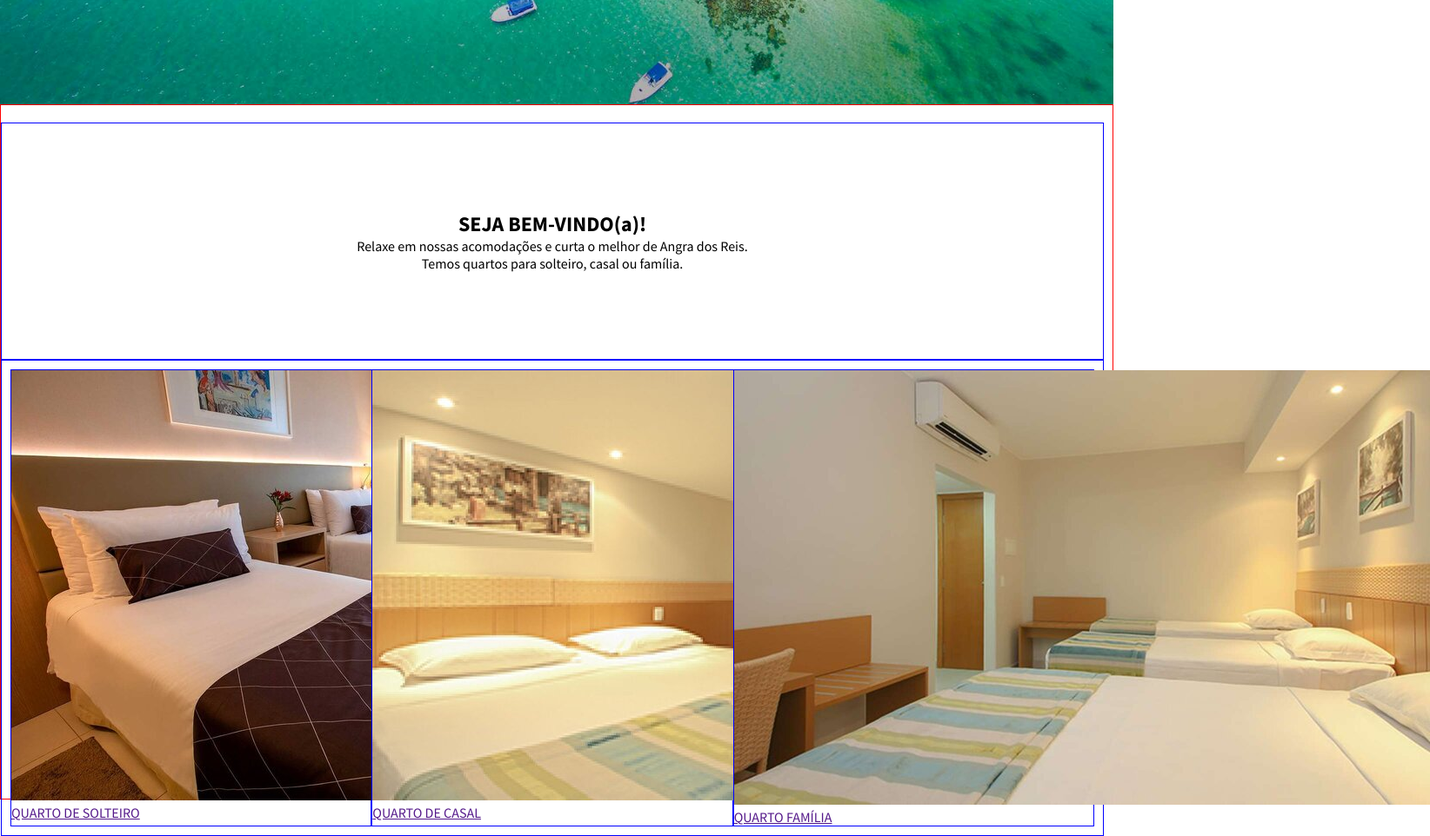
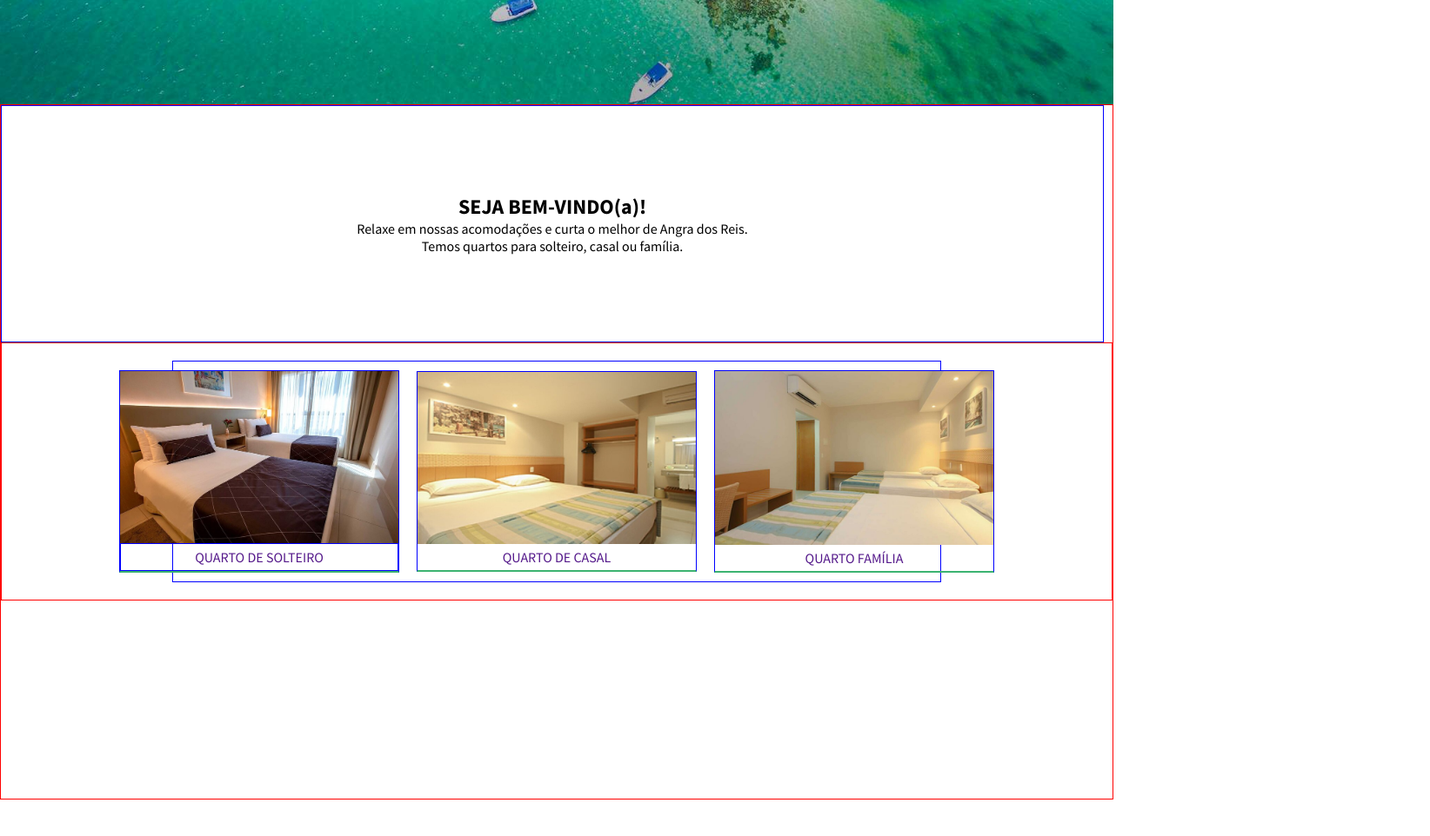
Before and after one commit to rngrafael/pousada-web, a plain HTML site: page index.html in a window 1280 px wide. Shown: the part 680-1642 px from the top of the page at 87% size, 1644 px wide, since content can reach past the window. After the commit the page ends 1600 px from the top, so only its background shows below. Drawn offline with Linux system fonts and the light colour scheme.

Commit message:
ajuste nas imagens do container

```diff
--- a/css/estilo.css
+++ b/css/estilo.css
@@ -3,6 +3,10 @@
     padding: 0;
     box-sizing: border-box;
     font-family: 'Source Sans Pro', sans-serif;
+}
+
+body{
+    overflow-x: hidden;
 }
 
 .marcador-container{
@@ -36,15 +40,21 @@
     flex-direction: row;
     justify-content: space-between;
     padding: 16px 28px 16px 6px;
-
 }
 
+.texto-logo{
+    margin-left: 190px;
+}
 
+.navegacao{
+    margin-right: 160px;
+}
 
 .navegacao a, .texto-logo a{
     text-decoration: none;
 
 }
+
 
 .texto-logo a{
     font-size: 20px;
@@ -56,7 +66,7 @@
 
 .navegacao a{
     font-size: 16px;
-    margin-left: 20px;
+    margin-left: 24px;
     color: #B6BCC6;
 }
 
@@ -102,7 +112,7 @@
 .container-apresentacao-pousada{
     width: 100vw;
     height: 100vh;
-    padding: 20px 0;
+    margin: 0;
 }
 
 .container-apresentacao-pousada .container-texto-apresentacao{
@@ -112,15 +122,58 @@
     text-align: center;
 }
 
-.container-apresentacao-pousada .container-imagem{
-    width: calc(100% - 10px);
+.container-apresentacao-pousada .imagens{
+    width: calc(70% - 10px);
     padding: 10px;
     margin: 0;
     display: flex;
     flex-direction: row;
-    justify-content: space-between;
+    align-items: center;
+    justify-content: center;
 }
 
-.container-imagem .img-1, .container-imagem .img-2, .container-imagem .img-3{
-    width: calc(100% / 3);
+
+.container-texto-apresentacao{
+    width: 100%;
+    margin: 0;
 }
+
+/*área imagem principal*/
+.container-imagem{
+    display: flex;
+    align-items: center;
+    justify-content: center;
+    padding: 20px 0;
+}
+
+.imagens{
+    display: flex;
+    justify-content: space-evenly;
+    flex-direction: row;
+    padding: 10px;
+}
+
+.img-1, .img-2, .img-3{
+    display: flex;
+    align-items: center;
+    justify-content: center;
+    flex-direction: column;
+   margin: 0 10px;
+   width: calc(100% - 20px);
+   border-bottom: 2px solid #3CB371	;
+}
+
+.img-1 img:first-child, .img-2 img:first-child, .img-3 img:first-child{
+    display: flex;
+    flex-direction: column;
+    align-items: center;
+    justify-content: center;
+    width: 320px;
+}
+
+.img-1 a, .img-2 a, .img-3 a{
+    width: 100%;
+    text-decoration: none;
+    text-align: center;
+    padding: 5px 0;
+}
--- a/index.html
+++ b/index.html
@@ -40,18 +40,20 @@
                 <p>Relaxe em nossas acomodações e curta o melhor de Angra dos Reis.</p>
                 <p>Temos quartos para solteiro, casal ou família.</p>
             </div>
-            <div class="container-imagem marcador">
+            <div class="container-imagem marcador-container">
+                <div class="imagens marcador">
                     <div class="img-1 marcador">
                         <img src="assets/quarto-solteiro1.jpg" alt="" title="">
-                    <a href="">QUARTO DE SOLTEIRO</a>
+                        <a href="" class="marcador">QUARTO DE SOLTEIRO</a>
                     </div>
                     <div class="img-2 marcador">
                         <img src="assets/quarto-casal1.jpg" alt="" title="">
-                    <a href="">QUARTO DE CASAL</a>
+                        <a href="" >QUARTO DE CASAL</a>
                     </div>
                     <div class="img-3 marcador">
                         <img src="assets/quarto-familia1.jpg" alt="" title="">
                         <a href="">QUARTO FAMÍLIA</a>
+                    </div>
                     </div>
             </div>
         </div>
```
Lines whose indentation alone changed are shown as unchanged.
